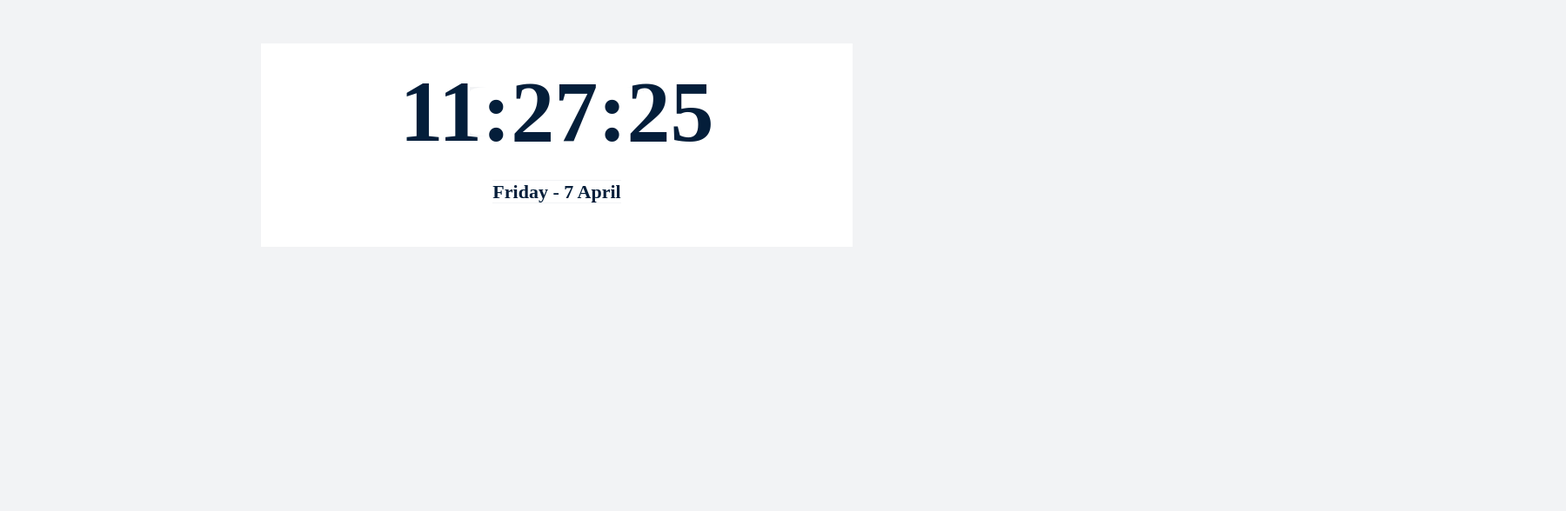
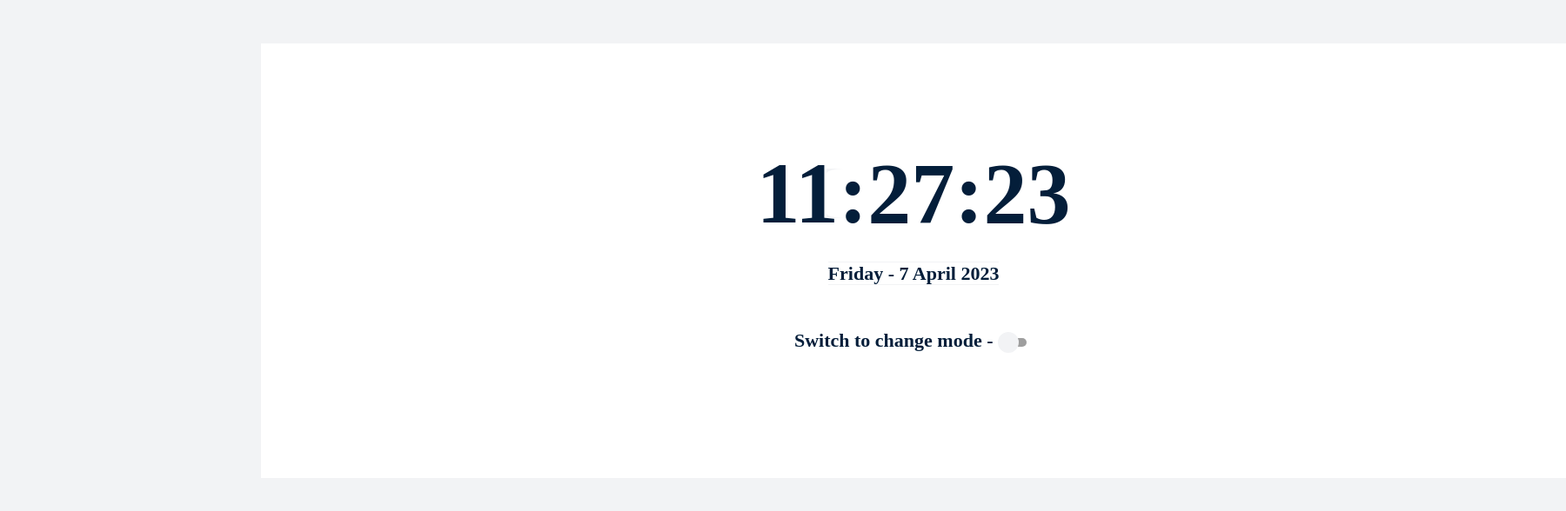
Before and after one commit to skiffter1337/react-speaking-clock, a React (Create React App) app: page / in a window 1280 px wide. Shown: the top 588 px of the page at 87% size, 1800 px wide, since content can reach past the window. Built offline with nearby package versions, Linux system fonts and the light colour scheme.

Commit message:
fix AnalogClock.tsx seconds and minutes display, add switch

```diff
--- a/package.json
+++ b/package.json
@@ -3,6 +3,11 @@
   "version": "0.1.0",
   "private": true,
   "dependencies": {
+    "@emotion/react": "^11.10.6",
+    "@emotion/styled": "^11.10.6",
+    "@material-ui/core": "^5.0.0-beta.5",
+    "@material-ui/icons": "^4.11.3",
+    "@material-ui/styled-engine-sc": "^5.0.0-beta.5",
     "@testing-library/jest-dom": "^5.14.1",
     "@testing-library/react": "^13.0.0",
     "@testing-library/user-event": "^13.2.1",
--- /dev/null
+++ b/src/components/AnalogClock/AnalogClock.module.css
@@ -0,0 +1,3 @@
+.analogClock {
+    background-color: white;
+}
--- a/src/components/AnalogClock/AnalogClock.tsx
+++ b/src/components/AnalogClock/AnalogClock.tsx
@@ -1,17 +1,18 @@
 import React, {useEffect, useRef} from 'react';
+import s from './AnalogClock.module.css'
 
-type AnalClockType = {
+type AnalogClockType = {
     clock: Date
 }
-const AnalogClock = (props: AnalClockType) => {
+const AnalogClock = (props: AnalogClockType) => {
     const canvasRef = useRef<HTMLCanvasElement>(null)
 
     useEffect(() => {
-
+        console.log('tick')
         const canvas = canvasRef.current;
-        if(canvas) {
+        if (canvas) {
             const ctx = canvas.getContext("2d")
-            if(ctx) {
+            if (ctx) {
                 const radius = canvas.width / 2;
 
 
@@ -22,6 +23,15 @@ const AnalogClock = (props: AnalClockType) => {
                     ctx.arc(radius, radius, radius - 5, 0, 2 * Math.PI);
                     ctx.stroke();
 
+                    ctx.font = "bold 20px Montserrat";
+                    ctx.textAlign = "center";
+                    ctx.textBaseline = "middle";
+                    for (let i = 1; i <= 12; i++) {
+                        const angle = (i - 3) * (Math.PI * 2) / 12;
+                        const x = radius + Math.cos(angle) * (radius - 30);
+                        const y = radius + Math.sin(angle) * (radius - 30);
+                        ctx.fillText(i.toString(), x, y);
+                    }
                     // Рисуем центр часов
                     ctx.beginPath();
                     ctx.arc(radius, radius, 5, 0, 2 * Math.PI);
@@ -29,9 +39,9 @@ const AnalogClock = (props: AnalClockType) => {
                     ctx.fill();
 
                     // Рисуем стрелки
-                    const hour = props.clock.getHours();
-                    const minute = props.clock.getMinutes();
-                    const second = props.clock.getSeconds();
+                    const hour = props.clock.getUTCHours();
+                    const minute = props.clock.getUTCMinutes();
+                    const second = props.clock.getUTCSeconds();
 
                     // Рисуем часовую стрелку
                     const hourAngle = (hour % 12) * 30 + (minute / 60) * 30;
@@ -45,7 +55,7 @@ const AnalogClock = (props: AnalClockType) => {
                     ctx.stroke();
 
                     // Рисуем минутную стрелку
-                    const minuteAngle = minute * 6;
+                    const minuteAngle = minute * 6 - 90;
                     const minuteRadians = minuteAngle * Math.PI / 180;
                     const minuteHandLength = radius * 0.7;
                     const minuteX = radius + minuteHandLength * Math.cos(minuteRadians);
@@ -56,7 +66,7 @@ const AnalogClock = (props: AnalClockType) => {
                     ctx.stroke();
 
                     // Рисуем секундную стрелку
-                    const secondAngle = second * 6;
+                    const secondAngle = second * 6 - 90;
                     const secondRadians = secondAngle * Math.PI / 180;
                     const secondHandLength = radius * 0.8;
                     const secondX = radius + secondHandLength * Math.cos(secondRadians);
@@ -69,9 +79,10 @@ const AnalogClock = (props: AnalClockType) => {
                 }
 
                 drawClock();
-            }}
+            }
+        }
     }, [props.clock]);
-    return  <canvas ref={canvasRef} width={200} height={200} />
+    return <canvas ref={canvasRef} width={200} height={200} className={s.analogClock}/>
 };
 
 export default AnalogClock;
--- a/src/components/SpeakingClock/SpeakingClock.module.css
+++ b/src/components/SpeakingClock/SpeakingClock.module.css
@@ -2,6 +2,9 @@
 
 
 .clockBlock {
+    position: absolute;
+    width: 1500px;
+    height: 500px;
     margin: 50px 300px;
     padding: 50px 0;
     display: flex;
@@ -37,3 +40,11 @@
     color: #041e3a;
     background-color: white;
 }
+.switchSpan {
+    color: #041e3a;
+    background-color: white;
+}
+
+.switch {
+    background-color: white;
+}
--- a/src/components/SpeakingClock/SpeakingClock.tsx
+++ b/src/components/SpeakingClock/SpeakingClock.tsx
@@ -1,12 +1,17 @@
 import React, {useEffect, useState} from 'react';
 import s from './SpeakingClock.module.css'
+import AnalogClock from "../AnalogClock/AnalogClock";
+import Switch from "@material-ui/core/Switch";
+
+
 
 
 export const SpeakingClock = () => {
 
 
     const [clock, setClock] = useState(new Date())
-
+    const [mode, setMode] = useState(false)
+    console.log(mode)
     let time = `${clock.getHours().toString().padStart(2, "0")}:${clock.getMinutes().toString().padStart(2, "0")}:${clock.getSeconds().toString().padStart(2, "0")}`
 
     useEffect(() => {
@@ -18,19 +23,21 @@ export const SpeakingClock = () => {
         return () => clearInterval(intervalId)
     }, [clock])
 
+    const onSwitchMode = () => setMode(!mode)
+
 
     return (
-        <div className={s.speakingClock}>
-
+        <>
             <div className={s.clockBlock}>
-                <div className={s.clock}>
+                {mode ? <AnalogClock clock={clock}/> : <div className={s.clock}>
                     <span className={s.time}>{time}</span>
-                </div>
+                </div>}
                 <div className={s.dateBlock}>
                     <span
-                        className={s.date}>{`${clock.toLocaleString('en', {weekday: 'long'})} - ${clock.getDate()} ${clock.toLocaleString('en', {month: 'long'})}`}</span>
+                        className={s.date}>{`${clock.toLocaleString('en', {weekday: 'long'})} - ${clock.getDate()} ${clock.toLocaleString('en', {month: 'long'})} ${clock.getFullYear()}`}</span>
                 </div>
+                <span className={s.switchSpan}>Switch to change mode - <Switch onChange={onSwitchMode} className={s.switch} size={'small'}/></span>
             </div>
-        </div>
+        </>
     );
 };
```
Also changed, not shown: 1 other file (tests, documents, lock files or other folders).
